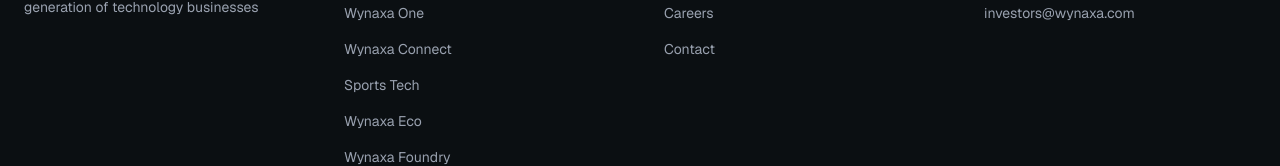
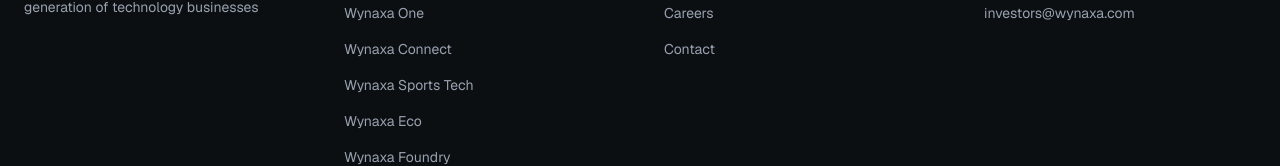
Before and after one commit to WYNAXA/Wynaxa, a Next.js app: page /portfolio in a window 1280 px wide. Shown: the part 1793-1959 px from the top of the page. Built offline with nearby package versions, Linux system fonts and the light colour scheme.

Commit message:
Nav: label Sports Tech as Wynaxa Sports Tech for consistency

```diff
--- a/app/layout.tsx
+++ b/app/layout.tsx
@@ -28,7 +28,7 @@
   { href: "/pay", label: "Wynaxa Pay" },
   { href: "/one", label: "Wynaxa One" },
   { href: "/connect", label: "Wynaxa Connect" },
-  { href: "/sports-tech", label: "Sports Tech" },
+  { href: "/sports-tech", label: "Wynaxa Sports Tech" },
   { href: "/eco", label: "Wynaxa Eco" },
   { href: "/foundry", label: "Wynaxa Foundry" },
 ];
```
